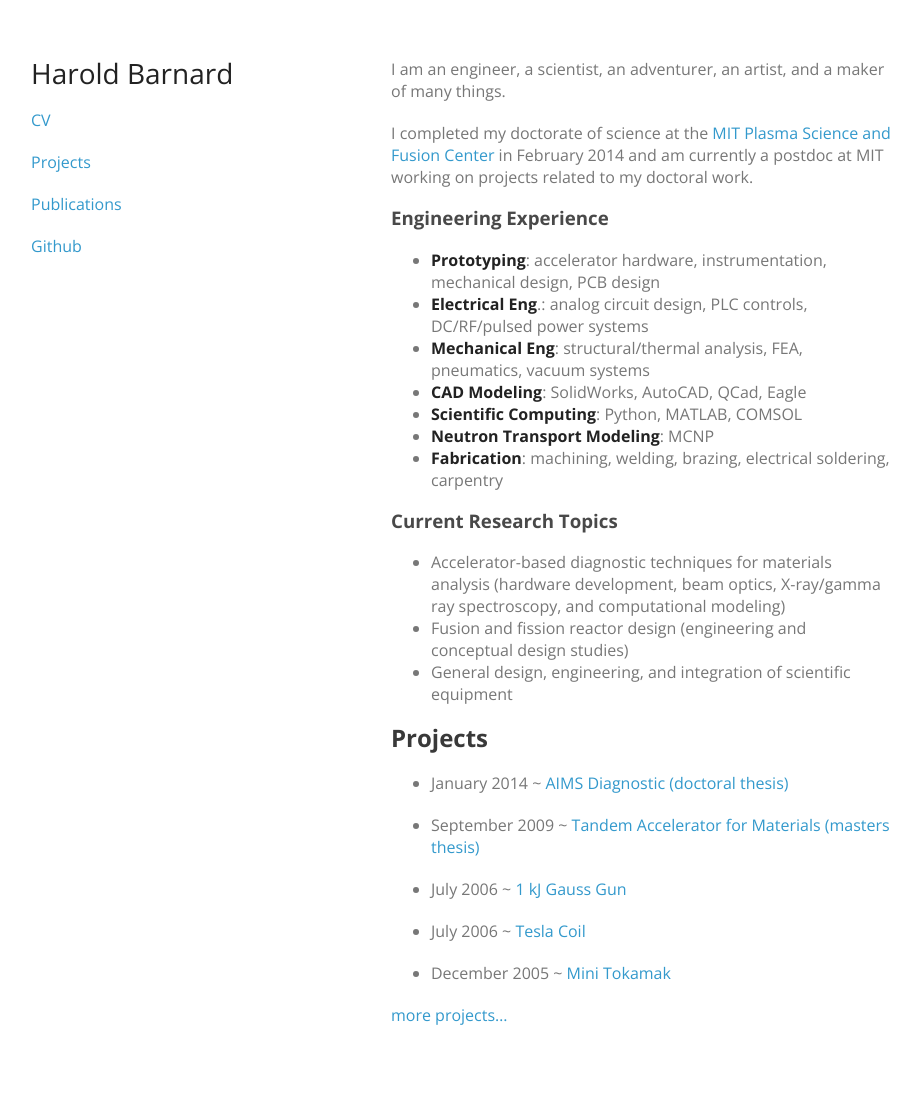
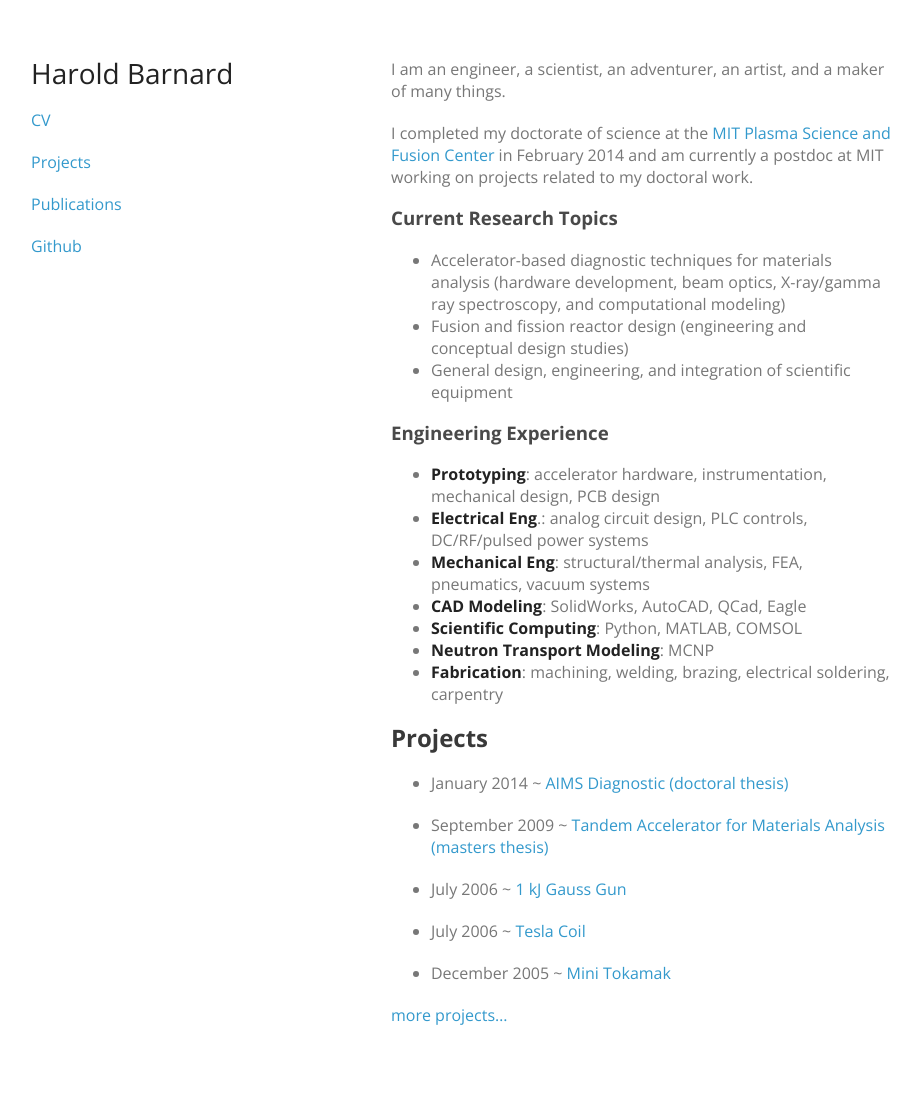
Before and after one commit to hbar/hbar.github.io, a Jekyll site: the page built from index.md, in a window 1280 px wide. Shown: the whole page, without its empty margins (179-1100 px from the left). Built offline with Jekyll 4.4.1, drawn with Linux system fonts in a browser that asks for light colours.

Commit message:
Contributed to AIMS Diagnostic post

```diff
--- a/_posts/2009-09-01-iba-tandem-accelerator.md
+++ b/_posts/2009-09-01-iba-tandem-accelerator.md
@@ -1,5 +1,5 @@
 ---
-title: Tandem Accelerator for Materials (masters thesis)
+title: Tandem Accelerator for Materials Analysis (masters thesis)
 layout: post
 permalink: tandem-accelerator
 ---
--- a/index.md
+++ b/index.md
@@ -7,6 +7,13 @@ title: haroldbot
 
 <p>I completed my doctorate of science at the <a href='http://www.psfc.mit.edu/'>MIT Plasma Science and Fusion Center</a>
 in February 2014 and am currently a postdoc at MIT working on projects related to my doctoral work.</p>
+
+### Current Research Topics
+
+- Accelerator-based diagnostic techniques for materials analysis (hardware development, beam optics, X-ray/gamma ray
+spectroscopy, and computational modeling)
+- Fusion and fission reactor design (engineering and conceptual design studies)
+- General design, engineering, and integration of scientific equipment
 
 ### Engineering Experience
 
```
Also changed, not shown: other parts of index.md (+0 -7 lines), _posts/2014-01-28-aims-diagnostic.md (+13 -1 lines), images/AIMSCADcutaway.png (added), images/AIMSPhotographsCombined.png (added), images/AIMSSimulationPlot1.png (added), images/AIMSSimulationPlot2.png (added), 1 other file.
